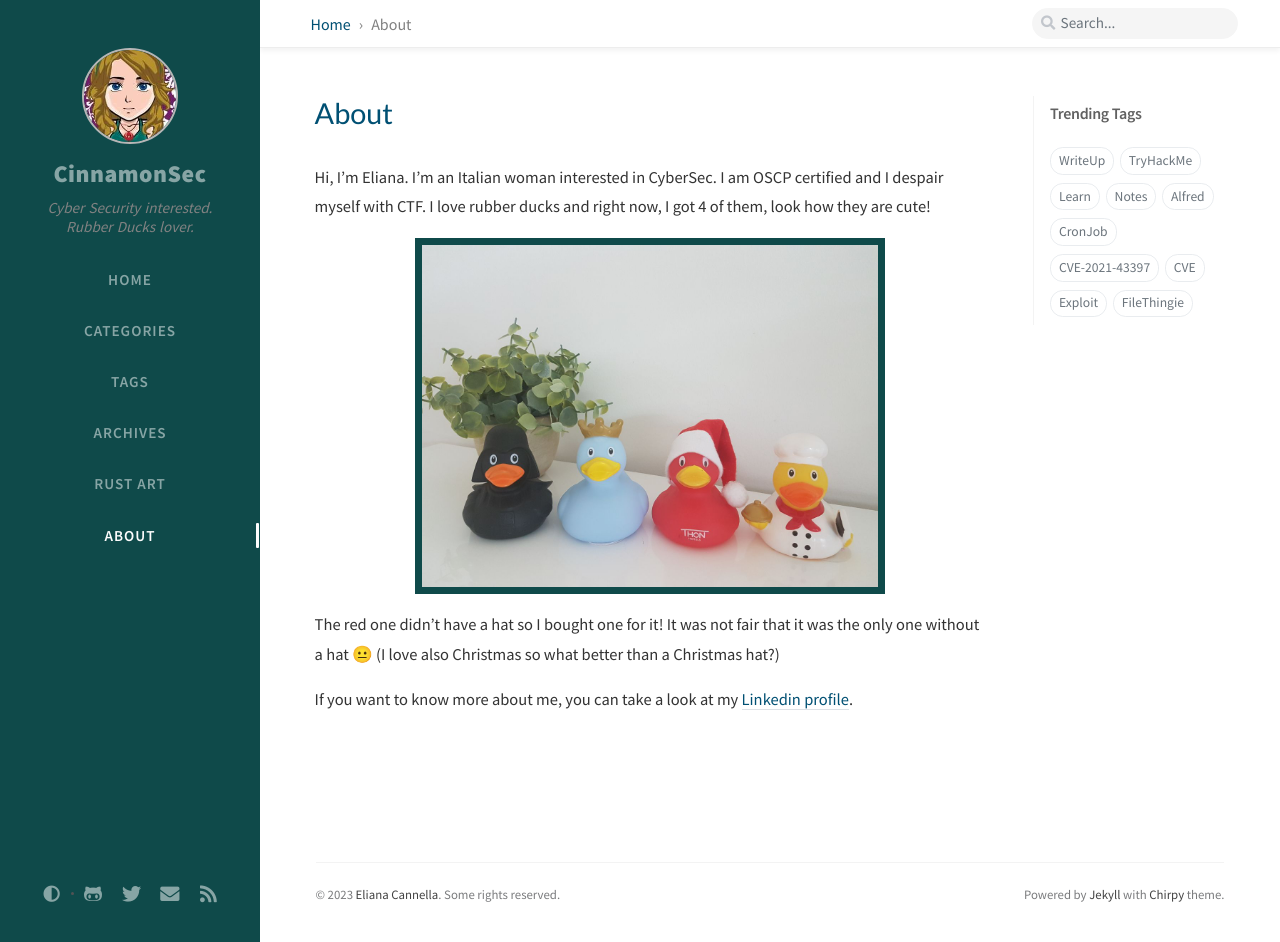
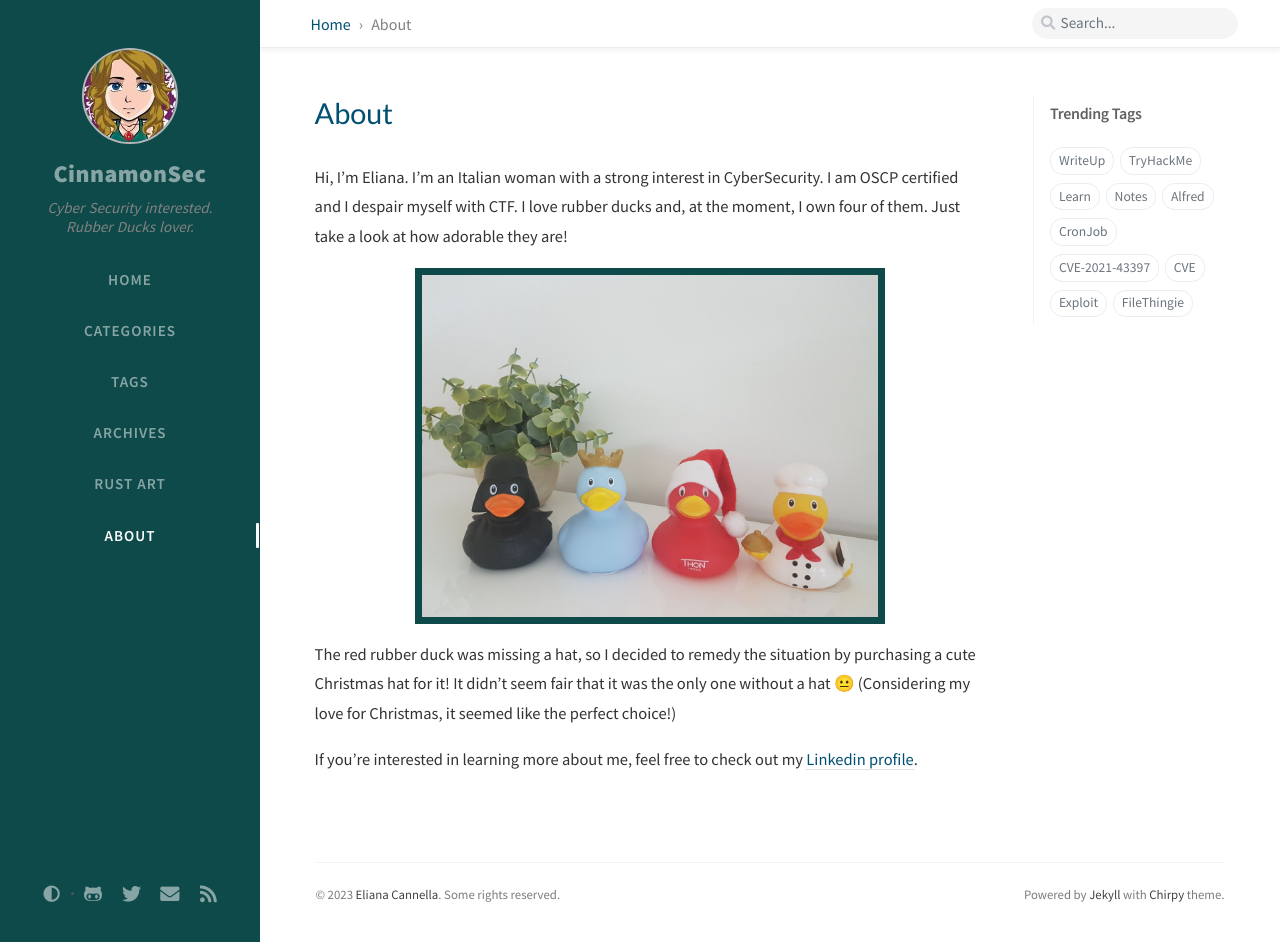
Before and after one commit to nananan/nananan.github.io, a Jekyll site: the page built from _tabs/about.md, in a window 1280 px wide and 942 px high. Built offline with Jekyll 4.4.1, drawn with Linux system fonts in a browser that asks for light colours; nearby versions of some CDN libraries; comment, search, counter and statistics services are not loaded.

Commit message:
Edit about

```diff
--- a/_tabs/about.md
+++ b/_tabs/about.md
@@ -7,12 +7,11 @@ order: 5
 
 
 
-Hi, I'm Eliana. I'm an Italian woman interested in CyberSec. I am OSCP certified and I despair myself with CTF.
-I love rubber ducks and right now, I got 4 of them, look how they are cute!
+Hi, I'm Eliana. I'm an Italian woman with a strong interest in CyberSecurity. I am OSCP certified and I despair myself with CTF.
+I love rubber ducks and, at the moment, I own four of them. Just take a look at how adorable they are!
 
 <p style="text-align:center;"><img style="border: 7px solid var(--sidebar-bg); " src="/assets/img/rubber_ducks.jpg" width="70%" height="70%"></p>
 
-The red one didn't have a hat so I bought one for it! It was not fair that it was the only one without a hat &#128528;
-(I love also Christmas so what better than a Christmas hat?)
+The red rubber duck was missing a hat, so I decided to remedy the situation by purchasing a cute Christmas hat for it! It didn't seem fair that it was the only one without a hat &#128528; (Considering my love for Christmas, it seemed like the perfect choice!)
 
-If you want to know more about me, you can take a look at my [Linkedin profile](https://it.linkedin.com/in/cannella-eliana?trk=profile-badge).
+If you're interested in learning more about me, feel free to check out my [Linkedin profile](https://it.linkedin.com/in/cannella-eliana?trk=profile-badge).
```
Also changed, not shown: _posts/2023-08-06-kerberos.md (+2 -2 lines).
